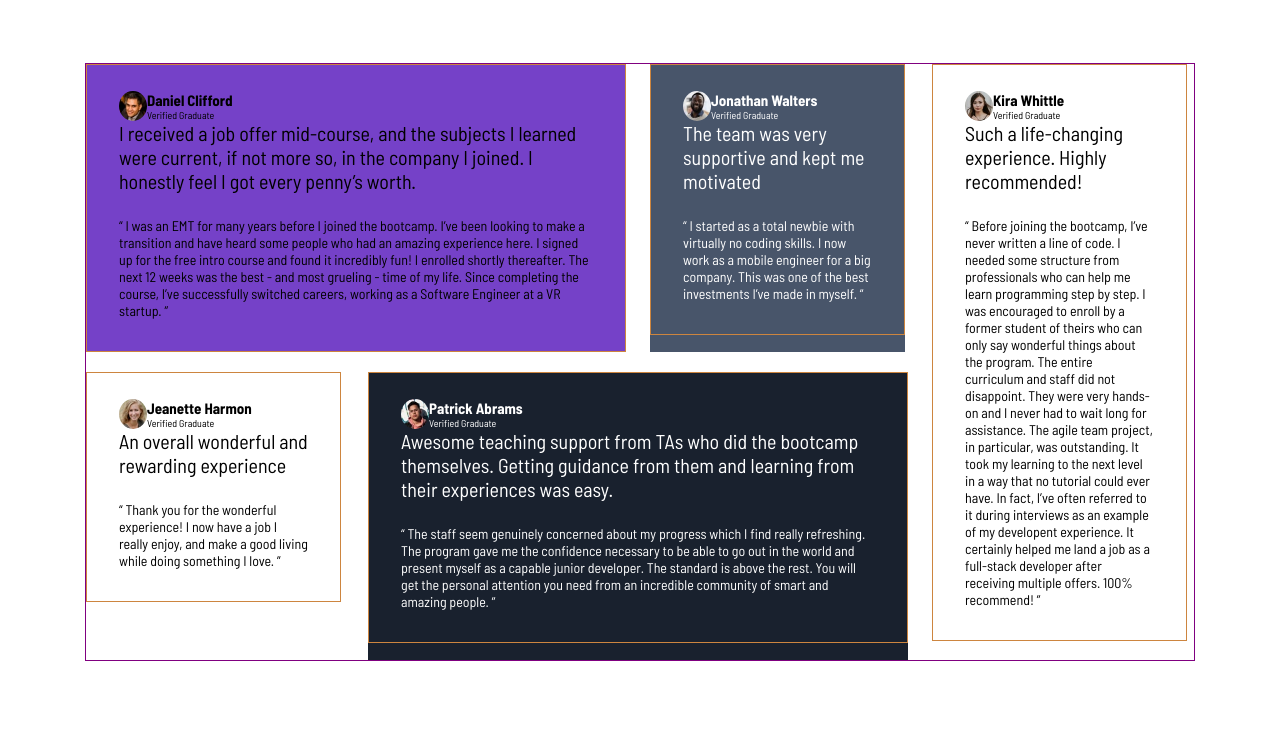
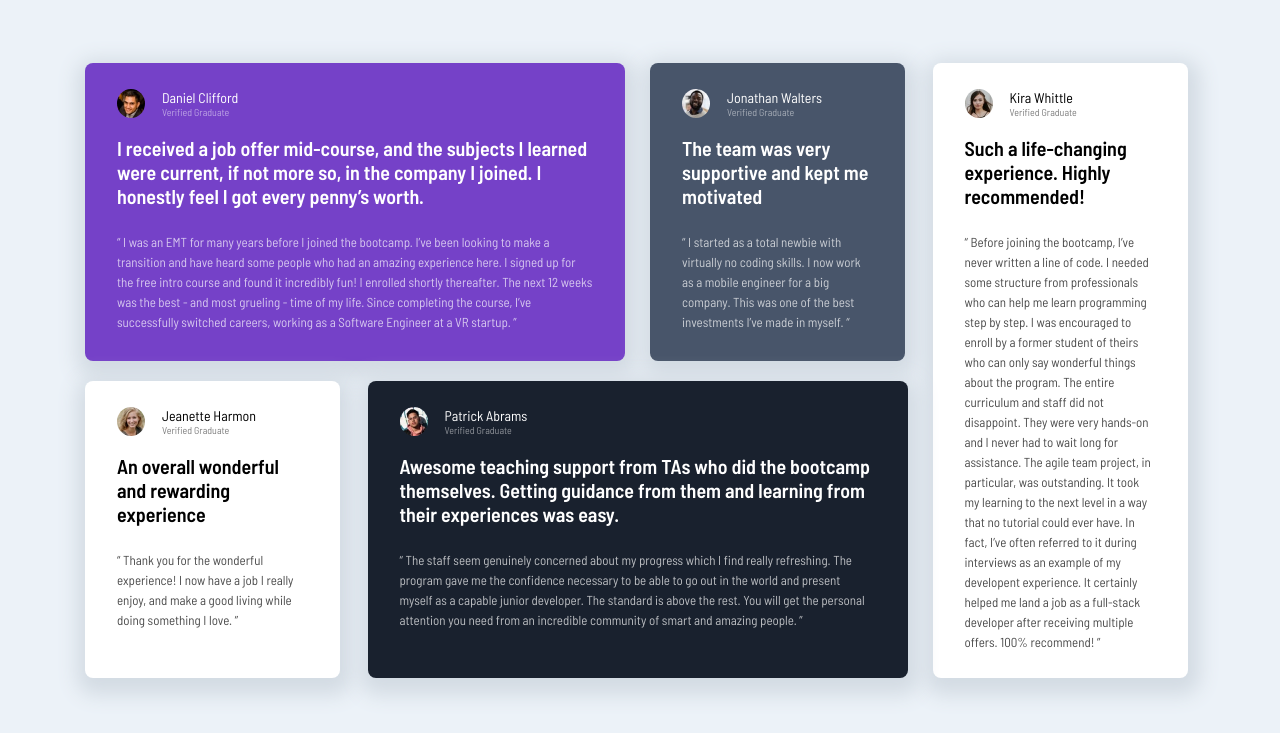
Before and after one commit to jreed-11/testimonials-grid-section, a plain HTML site: page index.html in a window 1280 px wide. Shown: the part 101-834 px from the top of the page. Before the commit the page ends 800 px from the top, so only its background shows below. Drawn offline with Linux system fonts and the light colour scheme.

Commit message:
css updated

```diff
--- a/index.html
+++ b/index.html
@@ -11,12 +11,12 @@
   </head>
   <body>
     <main class="main-container">
-        <article class="card card-dan card--large card--colour--violet card--txt-colour" >
+        <article class="card card-dan card--large card--txtcolour--white" >
                 <div class="person__container">
                     <div class="person__details__container">
                         <img class="person__photo" src="/images/image-daniel.jpg" alt="potrait photo">
                         <div class="name__details">
-                            <h2 class="name">Daniel Clifford</h2>
+                            <p class="name">Daniel Clifford</p>
                             <p class="status ">Verified Graduate</p>
                         </div>
                     </div>
@@ -25,12 +25,12 @@
                 </div>
             </div>
         </article>
-        <article class="card card-jon card--small card--colour--grayblue card--txt--colour">
+        <article class="card card-jon card--small card--txtcolour--white">
                 <div class="person__container">
                     <div class="person__details__container">
                     <img class="person__photo" src="/images/image-jonathan.jpg" alt="potrait photo">
                     <div class="name__details">
-                        <h2 class="name">Jonathan Walters</h2>
+                        <p class="name">Jonathan Walters</p>
                         <p class="status ">Verified Graduate</p>
                     </div>
                     </div>
@@ -39,12 +39,12 @@
                 </div>
             </div>
         </article>
-        <article class="card card-kira card--small card--colour--white">
+        <article class="card card-kira card--small ">
                 <div class="person__container">
                     <div class="person__details__container">
                     <img class="person__photo" src="/images/image-kira.jpg" alt="potrait photo">
                     <div class="name__details">
-                        <h2 class="name">Kira Whittle</h2>
+                        <p class="name">Kira Whittle</p>
                         <p class="status ">Verified Graduate</p>
                     </div>
                     </div>
@@ -53,12 +53,12 @@
                 </div>
             </div>
         </article>
-        <article class="card card-jean card--small card--colour--white">
+        <article class="card card-jean card--small ">
                 <div class="person__container">
                     <div class="person__details__container">
                     <img class="person__photo" src="/images/image-jeanette.jpg" alt="potrait photo">
                     <div class="name__details">
-                        <h2 class="name">Jeanette Harmon</h2>
+                        <p class="name">Jeanette Harmon</p>
                         <p class="status ">Verified Graduate</p>
                     </div>
                     </div>
@@ -68,12 +68,12 @@
                 </div>
             </div>
         </article>
-        <article class="card card-pat card--large card--colour--blackblue card--txt--colour">
+        <article class="card card-pat card--large card--txtcolour--white">
                 <div class="person__container">
                     <div class="person__details__container">
                     <img class="person__photo" src="/images/image-patrick.jpg" alt="potrait photo">
                     <div class="name__details">
-                        <h2 class="name">Patrick Abrams</h2>
+                        <p class="name">Patrick Abrams</p>
                         <p class="status ">Verified Graduate</p>
                     </div>
                     </div>
--- a/style.css
+++ b/style.css
@@ -4,6 +4,9 @@
   --card-colour-grayblue: hsl(217, 19%, 35%);
   --card-colour-blackblue: hsl(219, 29%, 14%);
   --card-colour-white: hsl(0, 0%, 100%);
+
+  /* Neutral */
+  --main-bg-colour: hsl(210, 46%, 95%);
 }
 
 *,
@@ -19,12 +22,13 @@ html {
 }
 
 body {
+  background-color: var(--main-bg-colour);
   font-family: "Barlow Semi Condensed", sans-serif;
-  padding-top: 16.4rem;
+  padding: 16.4rem 0;
 }
 
 .main-container {
-  border: 1px solid purple;
+  /* border: 1px solid purple; */
   display: grid;
   gap: 2rem;
   grid-template-columns: repeat(4, 1fr);
@@ -34,6 +38,12 @@ body {
     "card-jean card-pat card-pat card-kira";
   margin: 0 auto;
   max-width: 111rem;
+  /* min-height: 57.2rem; */
+}
+
+.card {
+  border-radius: 8px;
+  box-shadow: 2px 7px 20px 10px #d3dbe3;
 }
 
 .card--small {
@@ -44,10 +54,12 @@ body {
 }
 
 .card-dan {
+  background-color: var(--card-colour-violet);
   grid-area: card-dan;
 }
 
 .card-jon {
+  background-color: var(--card-colour-grayblue);
   grid-area: card-jon;
 }
 
@@ -60,29 +72,37 @@ body {
 }
 
 .card-pat {
+  background-color: var(--card-colour-blackblue);
   grid-area: card-pat;
 }
 
-.card--txt--colour {
+.card-jean,
+.card-kira {
+  background-color: var(--card-colour-white);
+}
+.card-dan,
+.card-jon {
+  /* padding-bottom: 3.2rem; */
+}
+.card-jean,
+.card-pat,
+.card-kira {
+  /* padding-bottom: 2.6rem; */
+}
+
+.card--txtcolour--white {
   color: white;
 }
 
-.card--colour--violet {
-  background-color: var(--card-colour-violet);
-}
-.card--colour--grayblue {
-  background-color: var(--card-colour-grayblue);
-}
-.card--colour--blackblue {
-  background-color: var(--card-colour-blackblue);
-}
-.card--colour--white {
-  background-color: var(--card-colour-white);
+.person__container {
+  /* border: 1px solid peru; */
+  padding: 2.6rem 3.2rem 2.6rem 3.2rem;
 }
 
-.person__container {
-  border: 1px solid peru;
-  padding: 2.6rem 3.2rem 3.2rem;
+.person__details__container {
+  display: flex;
+  gap: 1.7rem;
+  padding-bottom: 1.8rem;
 }
 
 .name__details {
@@ -95,14 +115,20 @@ body {
   max-width: 2.8rem;
 }
 
-.person__details__container {
-  display: flex;
+.name {
+  font-size: 1.4rem;
 }
 
+.status {
+  opacity: 0.5;
+}
+.card__quote {
+  font-size: 1.3rem;
+  line-height: 2rem;
+  opacity: 0.7;
+}
 .card__text {
   font-size: 2rem;
+  font-weight: 600;
   padding-bottom: 2.4rem;
 }
-.card__quote {
-  font-size: 1.4rem;
-}
```
